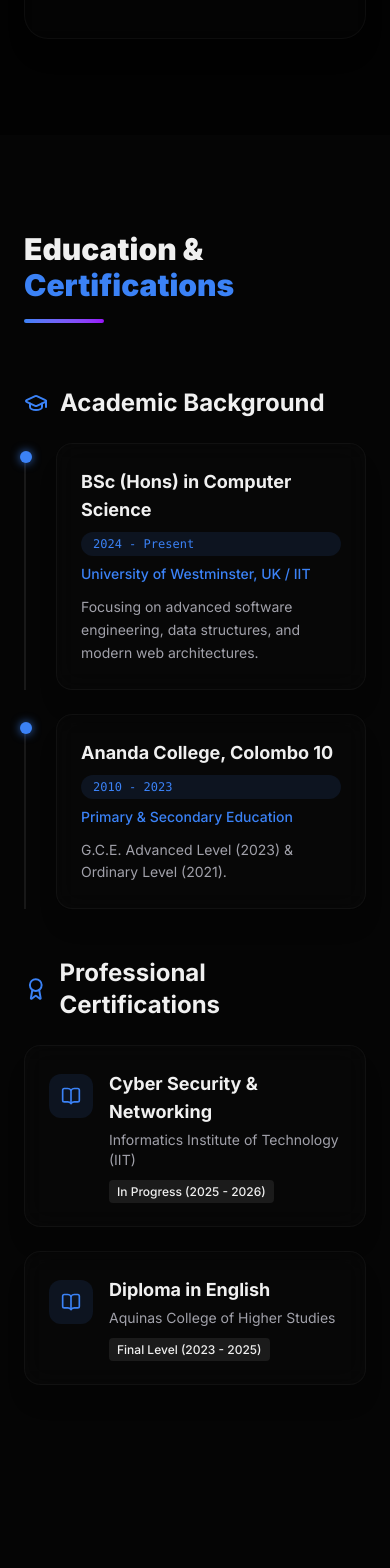
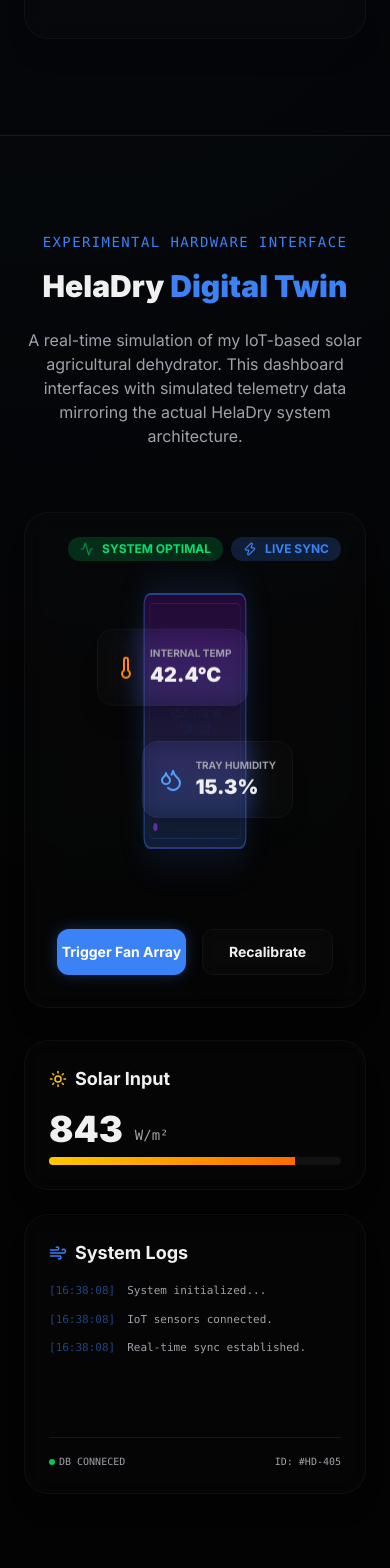
Before and after one commit to dulnindu123/advanced-portfolio, a Next.js app: page / in a window 390 px wide. Shown: the part 4600-6168 px from the top of the page. Built offline with nearby package versions, Linux system fonts and the light colour scheme.

Commit message:
Add HelaDry IoT Digital Twin Dashboard

```diff
--- a/src/app/page.tsx
+++ b/src/app/page.tsx
@@ -2,6 +2,7 @@ import Navbar from "@/components/Navbar";
 import HeroSection from "@/components/HeroSection";
 import AboutSection from "@/components/AboutSection";
 import ProjectsSection from "@/components/ProjectsSection";
+import HelaDryDashboard from "@/components/HelaDryDashboard";
 import EducationSection from "@/components/EducationSection";
 import Terminal from "@/components/Terminal";
 import ContactSection from "@/components/ContactSection";
@@ -14,6 +15,7 @@ export default function Home() {
         <HeroSection />
         <AboutSection />
         <ProjectsSection />
+        <HelaDryDashboard />
         <EducationSection />
         <Terminal />
         <ContactSection />
--- /dev/null
+++ b/src/components/HelaDryDashboard.tsx
@@ -0,0 +1,172 @@
+"use client";
+
+import { useState, useEffect } from "react";
+import { motion, AnimatePresence } from "framer-motion";
+import { Thermometer, Droplets, Sun, Activity, Zap, Wind, AlertCircle } from "lucide-react";
+
+export default function HelaDryDashboard() {
+  const [temp, setTemp] = useState(42.5);
+  const [humidity, setHumidity] = useState(15.2);
+  const [solar, setSolar] = useState(850);
+  const [status, setStatus] = useState("OPTIMAL");
+  const [logs, setLogs] = useState<string[]>([
+    "System initialized...",
+    "IoT sensors connected.",
+    "Real-time sync established."
+  ]);
+
+  // Simulate live data updates
+  useEffect(() => {
+    const interval = setInterval(() => {
+      setTemp(prev => +(prev + (Math.random() * 0.4 - 0.2)).toFixed(1));
+      setHumidity(prev => +(prev + (Math.random() * 0.2 - 0.1)).toFixed(1));
+      setSolar(prev => Math.min(1000, Math.max(0, prev + Math.floor(Math.random() * 20 - 10))));
+
+      if (Math.random() > 0.8) {
+        const activities = [
+          "Solar fan speed adjusted to 75%",
+          "Thermal threshold verified",
+          "Data packet sent to Firebase",
+          "Ambient humidity check complete"
+        ];
+        const newLog = activities[Math.floor(Math.random() * activities.length)];
+        setLogs(prev => [newLog, ...prev.slice(0, 4)]);
+      }
+    }, 3000);
+    return () => clearInterval(interval);
+  }, []);
+
+  return (
+    <section id="heladry-dashboard" className="py-24 px-6 md:px-12 bg-black/40 border-y border-card-border">
+      <div className="max-w-6xl mx-auto">
+        <motion.div
+          initial={{ opacity: 0, y: 20 }}
+          whileInView={{ opacity: 1, y: 0 }}
+          viewport={{ once: true }}
+          className="mb-16 text-center"
+        >
+          <span className="text-accent font-mono text-sm tracking-widest uppercase mb-4 block">Experimental Hardware Interface</span>
+          <h2 className="text-3xl md:text-5xl font-black mb-6">HelaDry <span className="text-accent">Digital Twin</span></h2>
+          <p className="text-secondary max-w-2xl mx-auto">
+            A real-time simulation of my IoT-based solar agricultural dehydrator. This dashboard interfaces with
+            simulated telemetry data mirroring the actual HelaDry system architecture.
+          </p>
+        </motion.div>
+
+        <div className="grid lg:grid-cols-3 gap-8">
+          {/* Main Visualization */}
+          <div className="lg:col-span-2 glass rounded-3xl p-8 border border-card-border relative overflow-hidden flex flex-col justify-between min-h-[450px]">
+            <div className="absolute top-0 right-0 p-6 flex gap-2">
+              <span className={`flex items-center gap-2 px-3 py-1 rounded-full text-xs font-bold ${status === 'OPTIMAL' ? 'bg-green-500/20 text-green-400' : 'bg-yellow-500/20 text-yellow-400'}`}>
+                <Activity size={14} className="animate-pulse" />
+                SYSTEM {status}
+              </span>
+              <span className="bg-accent/20 text-accent px-3 py-1 rounded-full text-xs font-bold flex items-center gap-2">
+                <Zap size={14} />
+                LIVE SYNC
+              </span>
+            </div>
+
+            {/* Simulated 3D Model Placeholder */}
+            <div className="flex-1 flex items-center justify-center relative py-12">
+              <motion.div
+                animate={{ rotateY: 360 }}
+                transition={{ duration: 20, repeat: Infinity, ease: "linear" }}
+                className="w-48 h-64 bg-gradient-to-t from-accent/20 to-purple-600/20 border-2 border-accent/40 rounded-xl relative flex items-center justify-center shadow-[0_0_50px_rgba(59,130,246,0.2)]"
+                style={{ transformStyle: 'preserve-3d' }}
+              >
+                <div className="absolute inset-2 border border-accent/20 rounded-lg flex items-center justify-center text-accent/10 font-mono text-xs text-center px-4">
+                   HelaDry-CS154<br/>IoT UNIT
+                </div>
+                {/* Visual "Sensors" */}
+                <div className="absolute top-4 left-4 w-2 h-2 rounded-full bg-accent animate-ping"></div>
+                <div className="absolute bottom-4 right-4 w-2 h-2 rounded-full bg-purple-500 animate-pulse"></div>
+              </motion.div>
+
+              {/* Data Overlay Bullets */}
+              <div className="absolute inset-0 pointer-events-none">
+                <motion.div
+                  animate={{ y: [0, -10, 0] }}
+                  transition={{ duration: 4, repeat: Infinity }}
+                  className="absolute top-1/4 left-10 glass p-4 rounded-2xl border border-accent/30 flex items-center gap-3"
+                >
+                  <Thermometer className="text-orange-400" />
+                  <div>
+                    <p className="text-[10px] text-secondary uppercase font-bold">Internal Temp</p>
+                    <p className="text-xl font-black text-primary">{temp}°C</p>
+                  </div>
+                </motion.div>
+
+                <motion.div
+                  animate={{ y: [0, 10, 0] }}
+                  transition={{ duration: 5, repeat: Infinity }}
+                  className="absolute bottom-1/4 right-10 glass p-4 rounded-2xl border border-purple-500/30 flex items-center gap-3"
+                >
+                  <Droplets className="text-blue-400" />
+                  <div>
+                    <p className="text-[10px] text-secondary uppercase font-bold">Tray Humidity</p>
+                    <p className="text-xl font-black text-primary">{humidity}%</p>
+                  </div>
+                </motion.div>
+              </div>
+            </div>
+
+            <div className="flex gap-4 mt-8">
+              <button className="flex-1 py-3 bg-accent text-white rounded-xl font-bold hover:bg-accent-hover transition-colors text-sm shadow-[0_0_15px_rgba(59,130,246,0.3)]">
+                Trigger Fan Array
+              </button>
+              <button className="flex-1 py-3 glass border border-card-border rounded-xl font-bold hover:border-accent transition-colors text-sm">
+                Recalibrate
+              </button>
+            </div>
+          </div>
+
+          {/* Sidebar Stats & Logs */}
+          <div className="space-y-6">
+            <div className="glass p-6 rounded-3xl border border-card-border">
+              <h3 className="text-lg font-bold mb-4 flex items-center gap-2">
+                <Sun className="text-yellow-400" size={18} /> Solar Input
+              </h3>
+              <div className="flex items-end gap-3 mb-2">
+                 <span className="text-4xl font-black text-primary">{solar}</span>
+                 <span className="text-secondary text-sm font-mono pb-1">W/m²</span>
+              </div>
+              <div className="w-full bg-white/5 h-2 rounded-full overflow-hidden">
+                <motion.div
+                  animate={{ width: `${(solar/1000)*100}%` }}
+                  className="h-full bg-gradient-to-r from-yellow-400 to-orange-500"
+                ></motion.div>
+              </div>
+            </div>
+
+            <div className="glass p-6 rounded-3xl border border-card-border h-[280px] flex flex-col">
+               <h3 className="text-lg font-bold mb-4 flex items-center gap-2">
+                <Wind className="text-accent" size={18} /> System Logs
+              </h3>
+              <div className="flex-1 font-mono text-[11px] space-y-3 overflow-hidden">
+                 <AnimatePresence mode="popLayout">
+                   {logs.map((log, i) => (
+                     <motion.div
+                        key={log + i}
+                        initial={{ opacity: 0, x: -10 }}
+                        animate={{ opacity: 1, x: 0 }}
+                        exit={{ opacity: 0, x: 10 }}
+                        className="flex gap-3 text-secondary"
+                     >
+                       <span className="text-accent/50">[{new Date().toLocaleTimeString([], {hour12: false})}]</span>
+                       <span>{log}</span>
+                     </motion.div>
+                   ))}
+                 </AnimatePresence>
+              </div>
+              <div className="mt-4 pt-4 border-t border-card-border flex items-center justify-between text-[10px] text-secondary font-mono">
+                 <span className="flex items-center gap-1"><div className="w-1.5 h-1.5 rounded-full bg-green-500"></div> DB CONNECED</span>
+                 <span>ID: #HD-405</span>
+              </div>
+            </div>
+          </div>
+        </div>
+      </div>
+    </section>
+  );
+}
```
